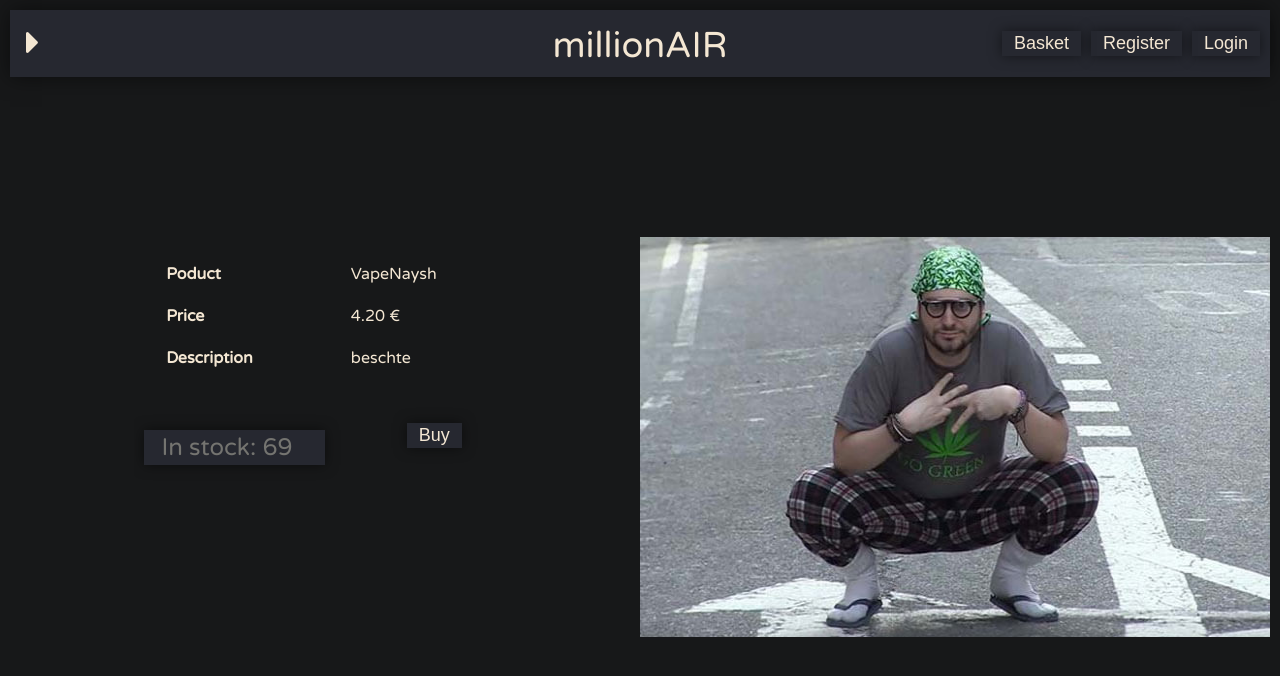
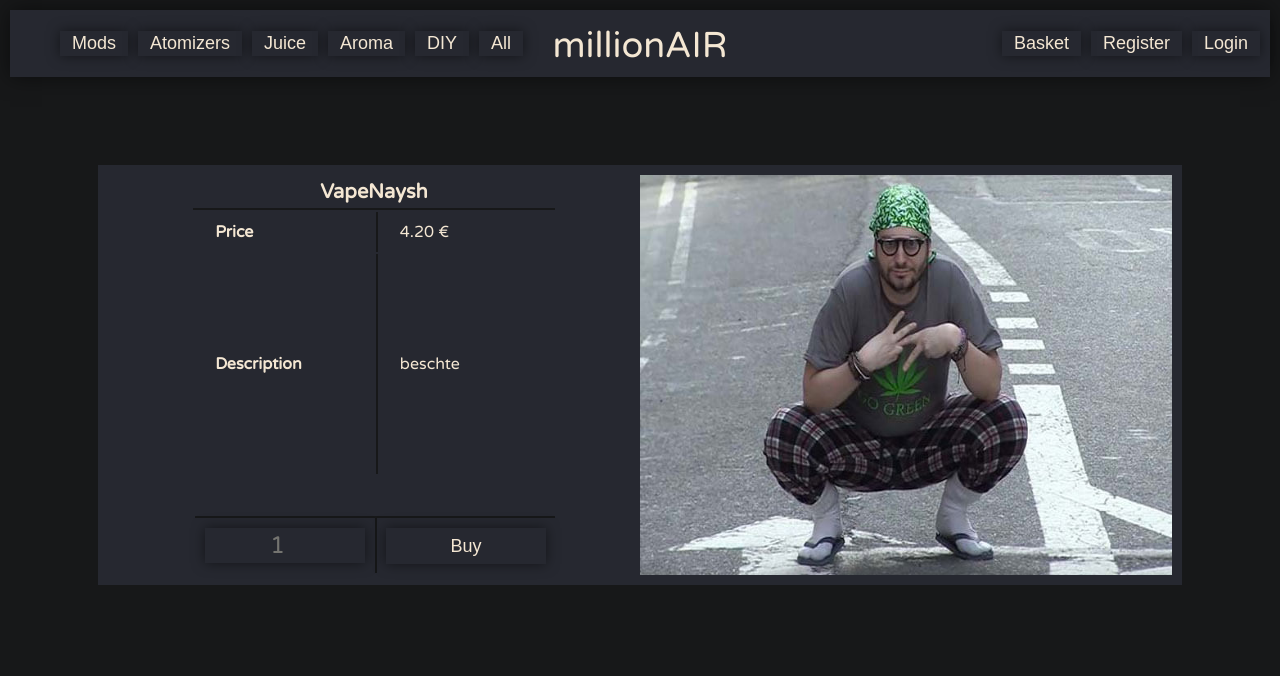
Before and after one commit to ldawert/millionAIRv2, a PHP site: page /sites/product.php?product=1 in a window 1280 px wide. Shown: the top 676 px of the page. Run offline with PHP 8.4, Linux system fonts and the light colour scheme; data comes from the database, SQL or seed files in the repository; some libraries are stand-ins or nearby versions.

Commit message:
Update product.php
jubits version

```diff
--- a/sites/product.php
+++ b/sites/product.php
@@ -3,7 +3,7 @@
 <!--                                                                                                            -->
 <!--   Document created by:  Julian Bründl, Léon Dawert, Bedredin Ouelhazi                                      -->
 <!--                                                                                                            -->
-<!--   This document implements the function to log in to the website		                                        -->
+<!--   This document displays the product page of a selected product                                            -->
 <!--                                                                                                            -->
 <!---------------------------------------------------------------------------------------------------------------->
 <!---------------------------------------------------------------------------------------------------------------->
@@ -15,26 +15,23 @@
   <head>
       <meta charset='utf-8'>
       <meta name='theme-color' content='#171819'>
-      <title>millionAIR</title>
+      <title>Web-Shop</title>
       <link id='favicon' rel='icon' type='' href=''/>
       <!-- This website includes -->
       <!-- External -->
       <link href='https://fonts.googleapis.com/css?family=Varela+Round' rel='stylesheet' type='text/css'>
       <link rel="stylesheet" href="https://use.fontawesome.com/releases/v5.8.1/css/all.css" integrity="sha384-50oBUHEmvpQ+1lW4y57PTFmhCaXp0ML5d60M1M7uH2+nqUivzIebhndOJK28anvf" crossorigin="anonymous">
       <!-- Internal -->
-      <link href='../css/general.css' media='screen' rel='stylesheet' type='text/css'/>
-      <link href='../css/font.css' media='screen' rel='stylesheet' type='text/css'/>
-      <link href='../css/form.css' media='screen' rel='stylesheet' type='text/css'/>
-      <link href='../css/article.css' media='screen' rel='stylesheet' type='text/css'/>
+      <link href='/millionAIR/css/general.css' media='screen' rel='stylesheet' type='text/css'/>
+      <link href='/millionAIR/css/font.css' media='screen' rel='stylesheet' type='text/css'/>
+      <link href='/millionAIR/css/form.css' media='screen' rel='stylesheet' type='text/css'/>
+      <link href='/millionAIR/css/article.css' media='screen' rel='stylesheet' type='text/css'/>
       <script type='text/javascript' src='/millionAIR/js/menu.js'></script>
       <!-- End websites includes -->
   </head>
   <body>
     <div id='titleBar'>
-      <div id='title_menu_button' onclick='toggleMenu()'>
-        <i class="fas fa-caret-right button_menu"></i>
-      </div>
-      <div id='title_categories' class='hide'>
+      <div id='title_categories'>
         <form class="title-categories" action="/millionAIR/index.php?category=Mods" method="post">
           <input class='button button_title' type="submit" name="Mods" value="Mods">
         </form>
@@ -61,19 +58,16 @@
             if (empty($_SESSION['userID'])) {
               echo "  <form class='title_profile_align' action='/millionAIR/sites/login.php' method='post'>
                         <input class='button button_title' type='submit' name='login' value='Login'>
-                      </form>
-                      <form class='title_profile_align' action='/millionAIR/sites/register.php' method='post'>
-                        <input class='button button_title' type='submit' name='register' value='Register'>
                       </form>";
             } else {
               echo "  <form class='title_profile_align' action='/millionAIR/sites/logout.php' method='post'>
                         <input class='button button_title' type='submit' name='logout' value='Logout'>
-                      </form>
-                      <form class='title_profile_align' action='/millionAIR/sites/profile.php' method='post'>
-                        <input class='button button_title' type='submit' name='profile' value='Profile'>
                       </form>";
             }
           ?>
+          <form class="title_profile_align" action="/millionAIR/sites/register.php" method="post">
+            <input class='button button_title' type="submit" name="register" value="Register">
+          </form>
           <form class="title_profile_align" action="/millionAIR/sites/basket.php" method="post">
             <input class='button button_title' type="submit" name="basket" value="Basket">
           </form>
@@ -86,46 +80,53 @@
           ?>
       </div>
     </div>
-    <div class='spacer_top'></div>
+    <!--<div class='spacer_top'></div>-->
+      <div id='content_product'>
         <?php
-      $ID = $_GET['product'];                                                   // get information on which product to show
+          $ID = $_GET['product'];
         ?>
         <img class="pic_right" src="/millionAIR/img/<?php echo $ID; ?>.png"></img>
         <div id='content'>
           <div class="login_form">
               <?php
-          $mysqli = new mysqli("localhost", "root","", "millionAIR");           //connect to database
+                $mysqli = new mysqli("localhost", "root","", "millionAIR");//connect to database
                 if($mysqli->connect_error) {
                   echo ("Fehler ". mysqli_connect_error());
                   exit();
                 }
-          $products = $mysqli->query("SELECT * FROM item WHERE itemID={$ID}");  // select data for product to show from database
+                $products = $mysqli->query("SELECT * FROM item WHERE itemID={$ID}");
                 $product = $products->fetch_array();
                 $item = $product['item'];
                 $price = number_format($product['price'],2);
                 $description = $product['description'];
                 $maxquant = $product['stock'];
-          echo "<table id='product_table'>
-                  <tr>
+                echo "<div class='product_title'>
+                        $item
+                      </div>
+                      <table id='product_table'>
+                        <!--<tr class='product_title'>
                           <th class='product_column'>Poduct</th>
                           <td class='product_column'>$item</td>
-                  </tr>
-                  <tr>
+                        </tr>-->
+                        <tr class='product_price'>
                           <th class='product_column'>Price</th>
                           <td class='product_column'>$price €</td>
                         </tr>
-                  <tr>
+                        <tr class='product_description'>
                           <th class='product_column'>Description</th>
                           <td class='product_column'>$description</td>
                         </tr>
                       </table>
+                      <div class='product_bottom'>
                         <form class='button_article_align' action='/millionAIR/sites/addtobasket.php?tobasket=$ID&return=/millionAIR/sites/product.php?product=$ID' method='post'>
-                    <span class='article_price'><input type='number' name='quantity' placeholder='In stock: $maxquant'></span>
-                    <input class='button button_article' type='submit' name='submit' value='Buy'>
-                </form>";                                                       // echo product information. Let user select quantity to buy.
+                            <span class='text_product_amount'><input type='number' name='quantity' value='1'></span>
+                            <input class='button button_product' type='submit' name='submit' value='Buy'>
+                        </form>
+                      </div>";
 
           ?>
         </div>
       </div>
+    </div>
   </body>
 </html>
```
Lines whose indentation alone changed are shown as unchanged.
